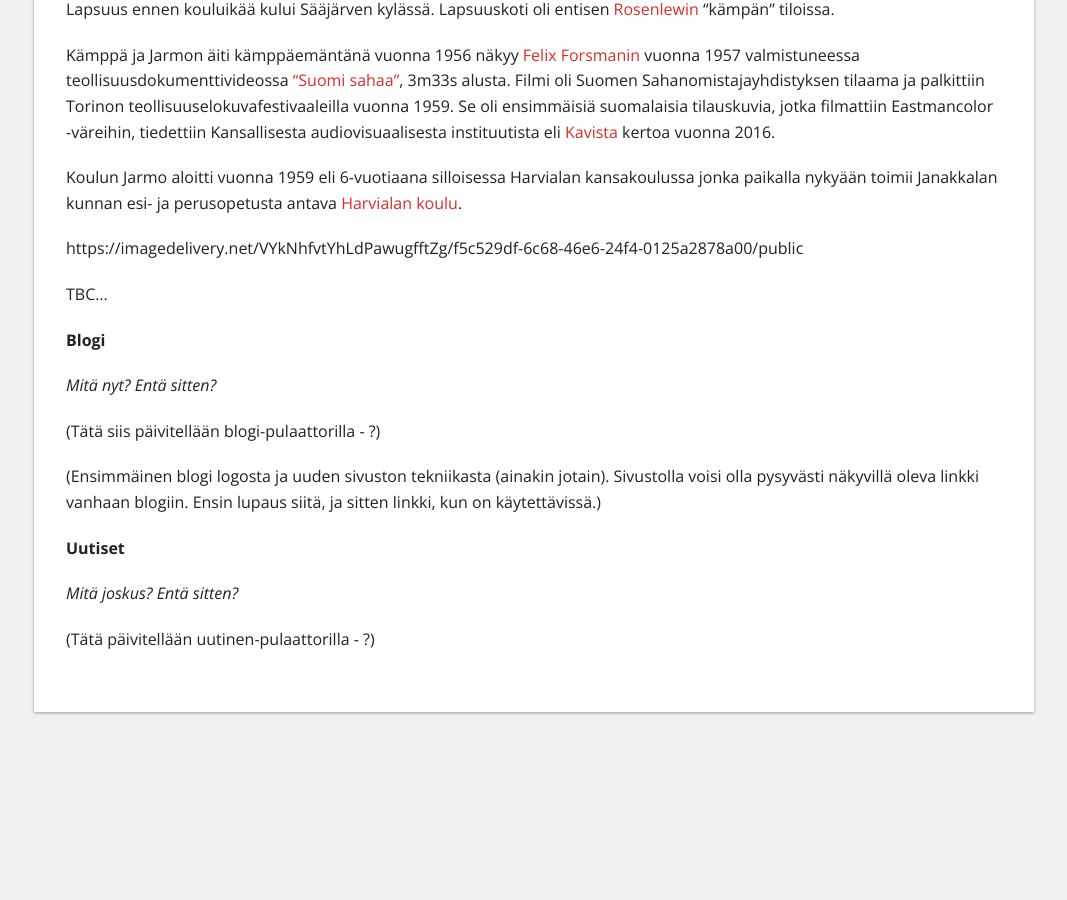
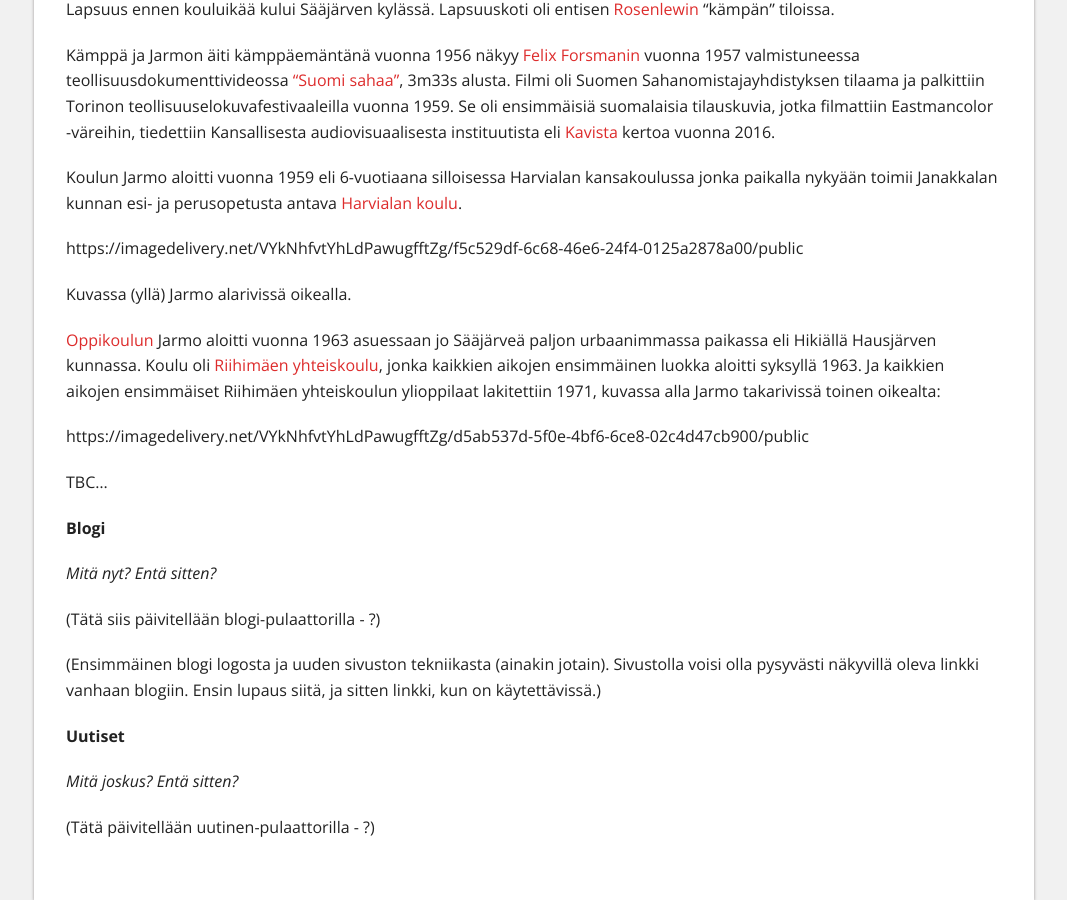
Before and after one commit to Pyppe/infocrea.fi, a Jekyll site: the page built from uutta-sisaltoa.md, in a window 1280 px wide and 900 px high, scrolled down 1115 px. Shown: the whole window, without its empty margins (106-1173 px from the left). Built offline with Jekyll 4.4.1, drawn with Linux system fonts in a browser that asks for light colours.

Commit message:
Uutta sisältöä 5

```diff
--- a/uutta-sisaltoa.md
+++ b/uutta-sisaltoa.md
@@ -41,6 +41,12 @@ Koulun Jarmo aloitti vuonna 1959 eli 6-vuotiaana silloisessa Harvialan kansakoul
 
 https://imagedelivery.net/VYkNhfvtYhLdPawugfftZg/f5c529df-6c68-46e6-24f4-0125a2878a00/public
 
+Kuvassa (yllä) Jarmo alarivissä oikealla.
+
+[Oppikoulun](https://fi.wikipedia.org/wiki/Oppikoulu) Jarmo aloitti vuonna 1963 asuessaan jo Sääjärveä paljon urbaanimmassa paikassa eli Hikiällä Hausjärven kunnassa. Koulu oli [Riihimäen yhteiskoulu](https://www.yksityiskoulut.fi/yksityiskoulujenmatrikkeli/riihimaen2.htm), jonka kaikkien aikojen ensimmäinen luokka aloitti syksyllä 1963. Ja kaikkien aikojen ensimmäiset Riihimäen yhteiskoulun ylioppilaat lakitettiin 1971, kuvassa alla Jarmo takarivissä toinen oikealta:
+
+https://imagedelivery.net/VYkNhfvtYhLdPawugfftZg/d5ab537d-5f0e-4bf6-6ce8-02c4d47cb900/public
+
 TBC...
 
 **Blogi**
```
